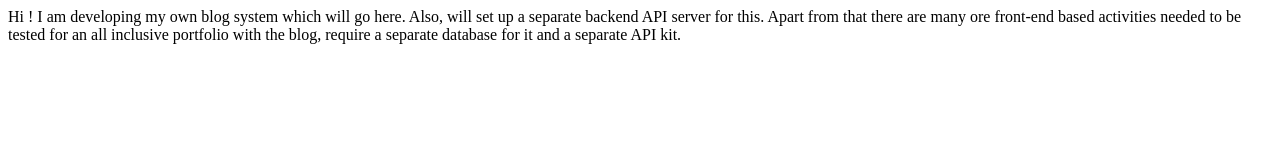
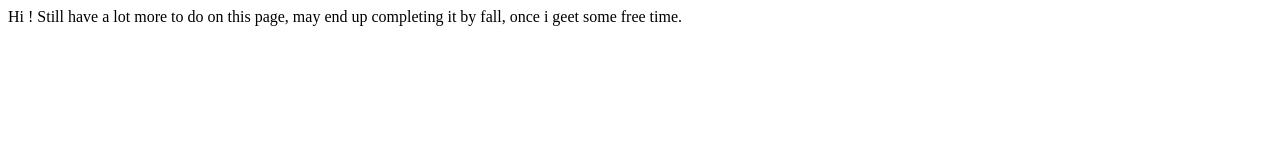
Before and after one commit to aaditya/aaditya.github.io, a plain HTML site: page index.html in a window 1280 px wide. Drawn offline with Linux system fonts and the light colour scheme.

Commit message:
Update index.html

```diff
--- a/index.html
+++ b/index.html
@@ -5,8 +5,6 @@
 <head>
 <body>
 Hi !
-I am developing my own blog system which will go here. Also, will set up a separate backend API server for this.
-Apart from that there are many ore front-end based activities needed to be tested for an all inclusive portfolio with the blog, require a separate database
-  for it and a separate API kit.
-</body>
+Still have a lot more to do on this page, may end up completing it by fall, once i geet some free time.
+ </body>
 </html>
```
